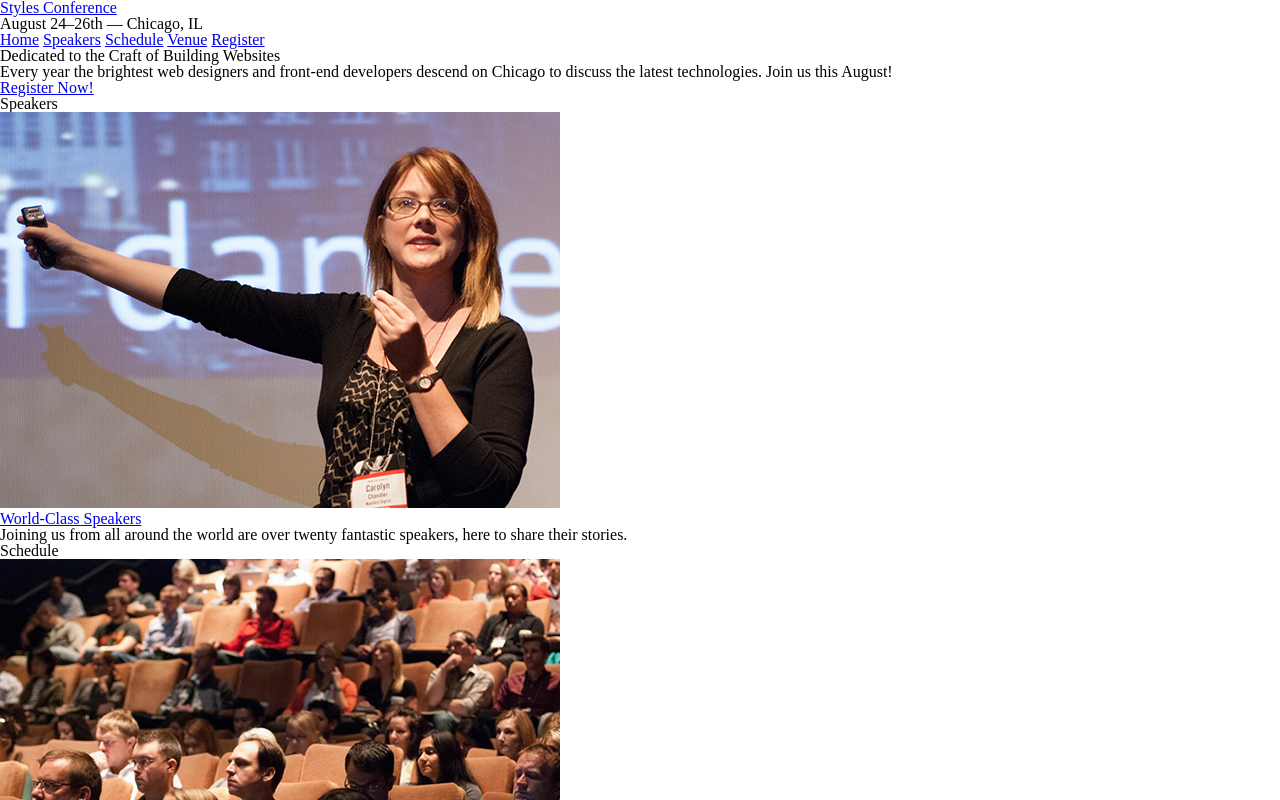
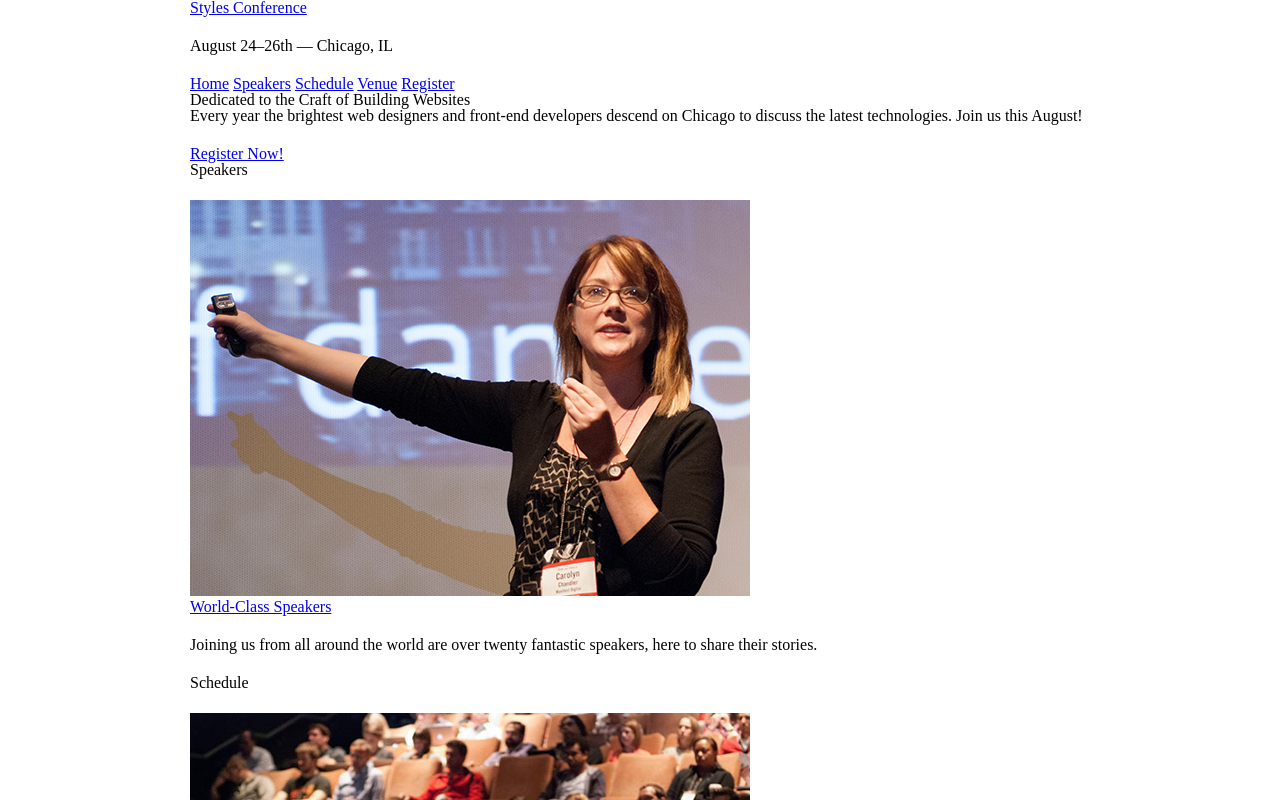
Before and after one commit to Ikass/styles-conference, a plain HTML site: page index.html in a window 1280 px wide. Shown: the top 800 px of the page. Drawn offline with Linux system fonts and the light colour scheme.

Commit message:
add styling

```diff
--- a/assets/stylesheets/main.css
+++ b/assets/stylesheets/main.css
@@ -47,7 +47,56 @@ table {
 	border-spacing: 0;
 }
 
-/* Styling */
+/*
+  ========================================
+  Grid
+  ========================================
+*/
+
+*,
+*:before,
+*:after {
+	-webkit-box-sizing: border-box;
+	   -moz-box-sizing: border-box;
+	        box-sizing: border-box;
+}
+
+.container {
+	margin: 0 auto;
+	padding-left: 30px;
+	padding-right: 30px;
+	width: 960px;
+}
+
+/*
+  ========================================
+  Typography
+  ========================================
+*/
+
+h1, h3, h4, h5, p {
+  margin-bottom: 22px;
+}
+
+
+/*
+  ========================================
+  Buttons
+  ========================================
+*/
+
+.btn {
+	border-radius: 5px;
+	display: inline-block;
+	margin: 0;
+}
+
+
+/*
+  ========================================
+  Styling
+  ========================================
+*/
 
 .teaser img {
 	border-radius: 5px;
--- a/index.html
+++ b/index.html
@@ -11,7 +11,7 @@
 
         <!-- Header -->
 
-        <header>
+        <header class="container">
             <h1>
                 <a href="index.html">Styles Conference</a>
             </h1>
@@ -30,15 +30,15 @@
 
         <!-- Hero -->
 
-        <section>
+        <section class="container">
             <h2>Dedicated to the Craft of Building Websites</h2>
             <p>Every year the brightest web designers and front-end developers descend on Chicago to discuss the latest technologies. Join us this August!</p>
-            <a href="register.html">Register Now!</a>
+            <a href="register.html" class="btn btn-alt">Register Now!</a>
         </section>
 
         <!-- Teasers -->
 
-        <section>
+        <section class="container">
 
             <section>
                 <h5>Speakers</h5>
@@ -72,7 +72,7 @@
 
           <!-- Footer -->
 
-        <footer>
+        <footer class="container">
             <small>&copy; Styles Conference</small>
 
             <nav>
```
Also changed, not shown: register.html (+2 -2 lines), schedule.html (+2 -2 lines), speakers.html (+2 -2 lines), venue.html (+2 -2 lines).
